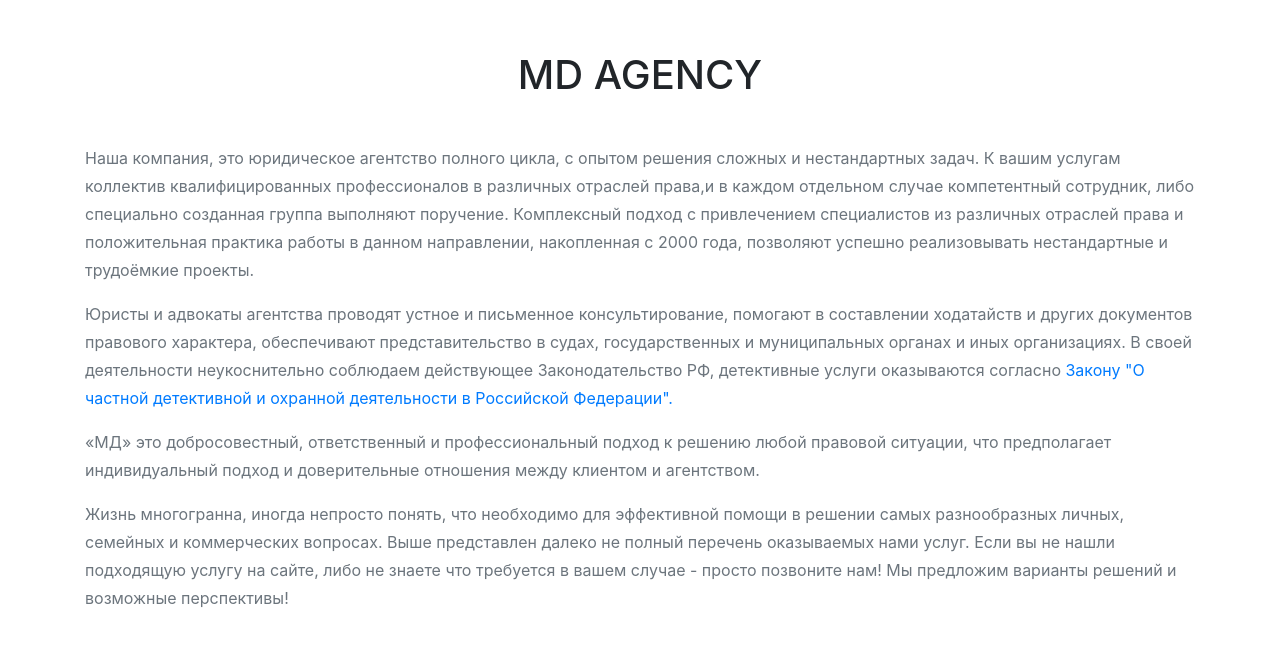
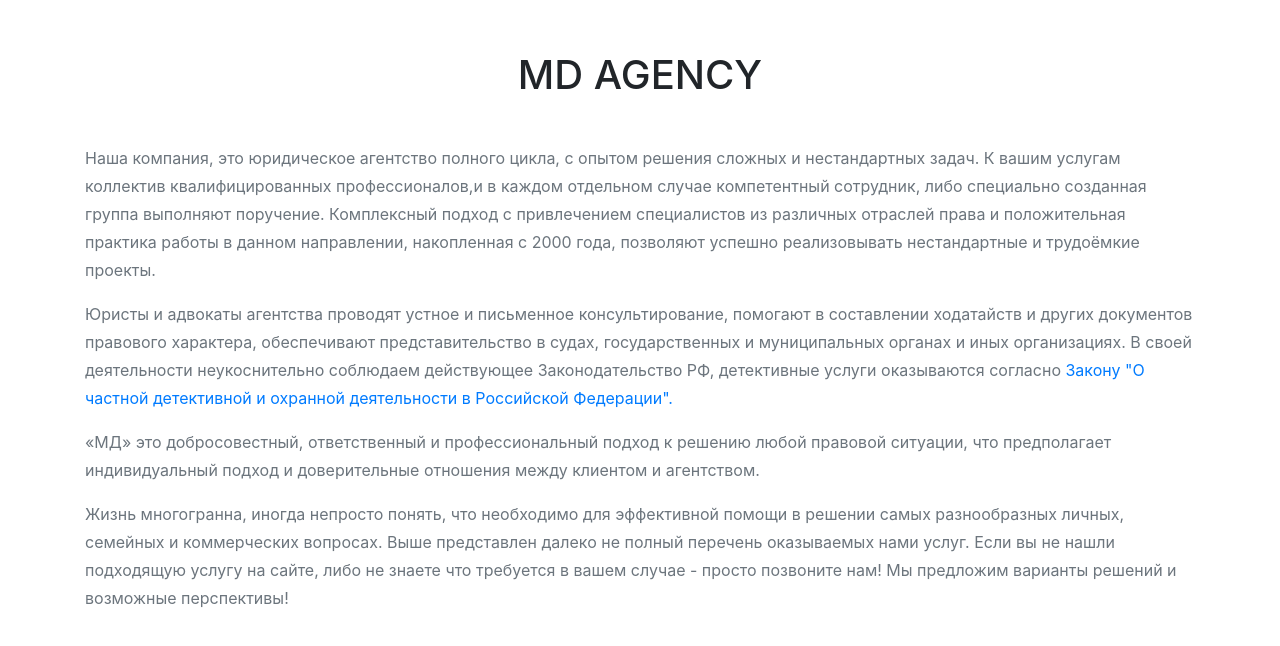
Before and after one commit to mosdetektive/mos-d, a website with bundled scripts: page index.html in a window 1280 px wide. Shown: the part 4388-5034 px from the top of the page. Built offline with nearby package versions, Linux system fonts and the light colour scheme; a web font is replaced by a local one.

Commit message:
Add files via upload

```diff
--- a/index.html
+++ b/index.html
@@ -382,7 +382,7 @@
 </div>
 <div class="row">
 <div class="col-lg-12">
-<p class="large text-muted">Наша компания, это юридическое агентство полного цикла, с опытом решения сложных и нестандартных задач. К вашим услугам коллектив квалифицированных профессионалов в различных отраслей права,и в каждом отдельном случае компетентный сотрудник, либо специально созданная группа выполняют поручение. Комплексный подход с привлечением специалистов из различных отраслей права и положительная практика работы в данном направлении, накопленная с 2000 года, позволяют успешно реализовывать нестандартные и трудоёмкие проекты. </p>
+<p class="large text-muted">Наша компания, это юридическое агентство полного цикла, с опытом решения сложных и нестандартных задач. К вашим услугам коллектив квалифицированных профессионалов,и в каждом отдельном случае компетентный сотрудник, либо специально созданная группа выполняют поручение. Комплексный подход с привлечением специалистов из различных отраслей права и положительная практика работы в данном направлении, накопленная с 2000 года, позволяют успешно реализовывать нестандартные и трудоёмкие проекты. </p>
 
 <p class="large text-muted">Юристы и адвокаты агентства проводят устное и письменное консультирование, помогают в составлении ходатайств и других документов правового характера, обеспечивают представительство в судах, государственных и муниципальных органах и иных организациях. В своей деятельности неукоснительно соблюдаем действующее Законодательство РФ, детективные услуги оказываются согласно <a class="portfolio-link" data-toggle="modal" href="#ModalZakon"> Закону "О частной детективной и охранной деятельности в Российской Федерации". </a>
 
```
